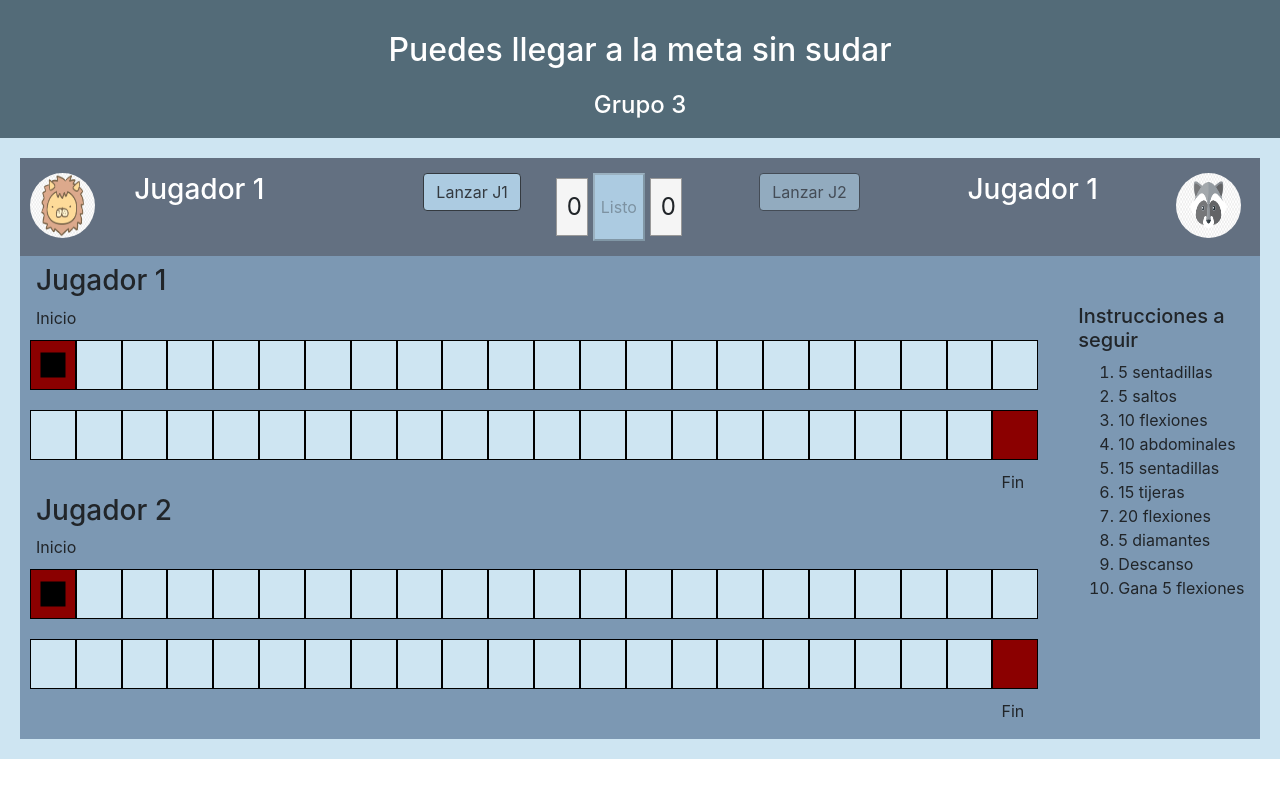
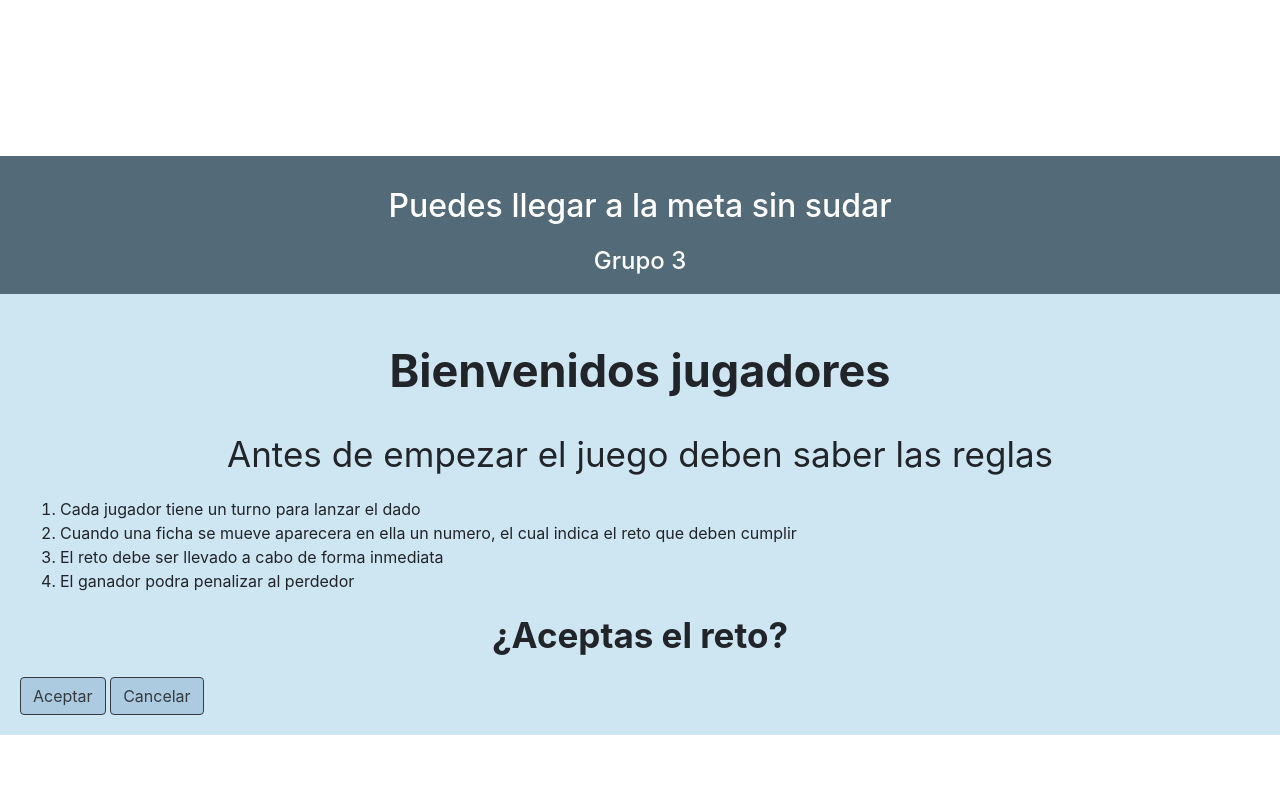
Before and after one commit to CarlosMaldonado1998/EXAMEN-juego-, a website built with Parcel: page Codigo Juego/index.html in a window 1280 px wide. Built offline with nearby package versions, Linux system fonts and the light colour scheme; files whose address does not match are found by name.

Commit message:
Instrucciones-Audio

```diff
--- a/Codigo Juego/css/index.css
+++ b/Codigo Juego/css/index.css
@@ -11,8 +11,25 @@
   background-color: #CEE5F2;
   height: 80%;
   margin: 0px;
-padding:  20px 20px 20px ;
+  padding:  20px 20px 20px ;
+
 }
+#PanelInfo{
+  background-color: #CEE5F2;
+  height: 80%;
+  margin: 0px;
+  padding:  20px 20px 20px ;
+
+}
+#PanelInfo h1 {
+  text-align: center;
+  font-size: 45px;
+}
+#PanelInfo p {
+  text-align: center;
+  font-size: 35px;
+}
+
 
 #Info-Jugador{
   background-color: #637081;
--- a/Codigo Juego/index.html
+++ b/Codigo Juego/index.html
@@ -25,9 +25,9 @@
 
 
 <body >
-
+      <embed src="audio/fondo.mp3" type="audio/mp3" autostart="true" ></embed>
   <!-- Add your site or application content here -->
-  <div id="Cabecera"  >
+  <div id="Cabecera" >
     <h1 class="text-white" >Puedes llegar a la meta sin sudar</h1>
     <h4 class="text-white" >Grupo 3</h4>
   </div>
@@ -201,7 +201,7 @@
         <div class="col-2 pt-5">
           <div>
             <!-- Info  -->
-            <h2 style="font-size: 20px;">Instrucciones a seguir</h2>
+            <h2 style="font-size: 20px;">Retos</h2>
             <ol>
               <li>5 sentadillas</li>
               <li>5 saltos</li>
@@ -219,9 +219,22 @@
 
       </div>
     </div>
+  </div>
+<div id="PanelInfo">
+  <h1><strong>Bienvenidos jugadores</strong></h1>
+  <p>Antes de empezar el juego deben saber las reglas</p>
+  <ol>
+    <li>Cada jugador tiene un turno para lanzar el dado</li>
+    <li>Cuando una ficha se mueve aparecera en ella un numero, el cual indica el reto que deben cumplir</li>
+    <li>El reto debe ser llevado a cabo de forma inmediata</li>
+    <li>El ganador podra penalizar al perdedor</li>
+  </ol>
+  <p><strong>¿Aceptas el reto?</strong> </p>
+  <button   onclick="acepta();" type="button" class="btn btn-primary text-dark border-dark" >Aceptar</button>
+  <button   onclick="noacepta();" type="button" class="btn btn-primary text-dark border-dark">Cancelar</button>
 
+</div>
 
-  </div>
 
 
 
--- a/Codigo Juego/js/index.js
+++ b/Codigo Juego/js/index.js
@@ -1,9 +1,17 @@
 $(document).ready(function () {
   $('#BtnJug2').attr("disabled", true);
   $('#Comprobacion').attr("disabled", true);
+  document.getElementById('PanelInfo').style.display="block";
+  document.getElementById('Cuerpo').style.display="none"
 })
 
-
+function acepta(){
+  document.getElementById('Cuerpo').style.display="block";
+  document.getElementById('PanelInfo').style.display="none";
+}
+function noacepta(){
+  alert("cobarde");
+}
 
 
 
```
Also changed, not shown: 3 other files.
